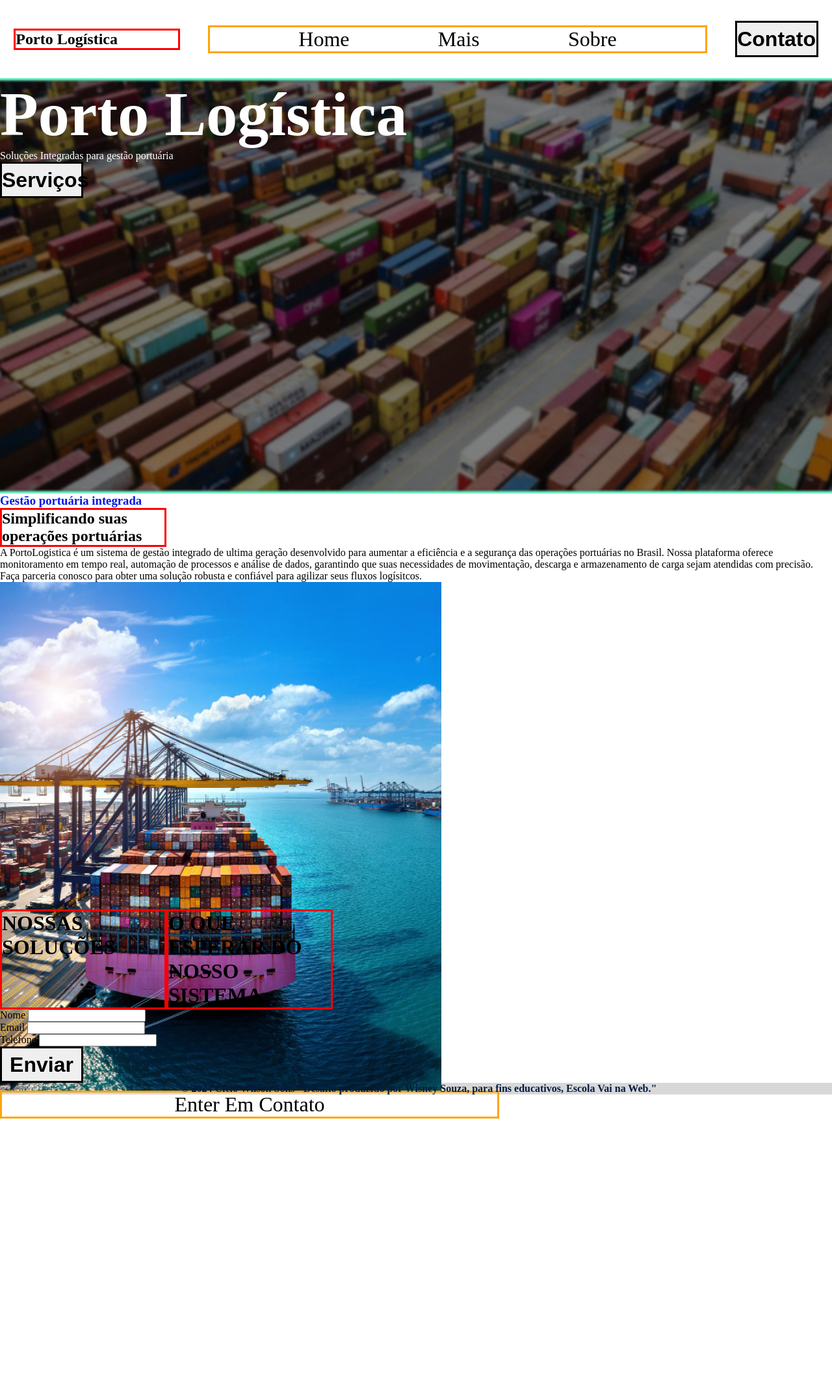
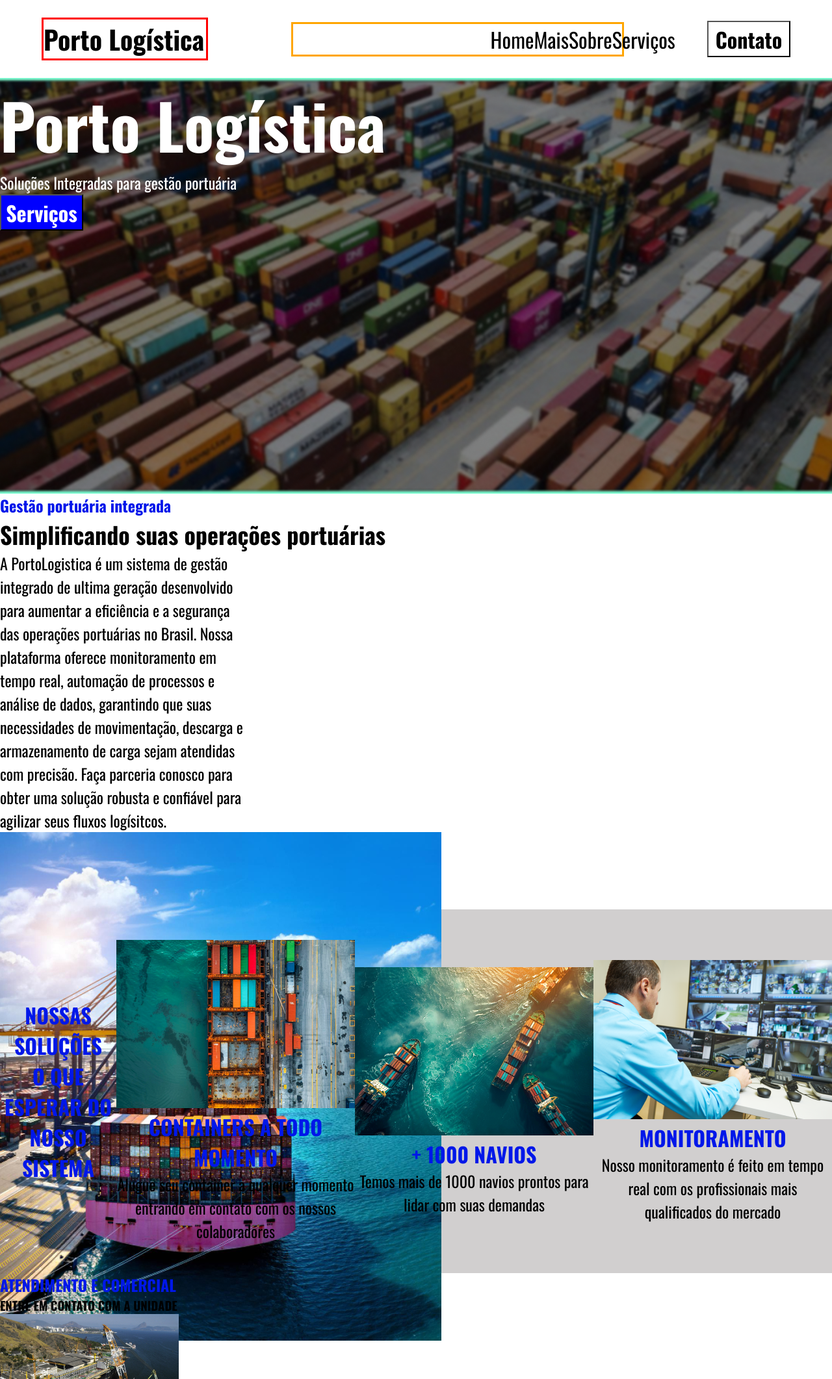
Before and after one commit to wisneysouza/Desafio-2, a plain HTML site: page index.html in a window 1280 px wide. Shown: the top 2123 px of the page at 65% size. Before the commit the page ends 1722 px from the top, so only its background shows below. Drawn offline with nearby package versions, Linux system fonts and the light colour scheme.

Commit message:
inserindo as informacoes do html

```diff
--- a/index.html
+++ b/index.html
@@ -8,7 +8,6 @@
   </head>
   <body>
     <header>
-
       <h2>Porto Logística</h2>
 
       <nav>
@@ -16,48 +15,102 @@
           <li><a href="#" target="_blank">Home</a></li>
           <li><a href="#" target="_blank">Mais</a></li>
           <li><a href="#" target="_blank">Sobre</a></li>
+          <li><a href="#" target="_blank">Serviços</a></li>
         </ul>
       </nav>
 
-      <button>Contato</button>
+      <button class="contato">Contato</button>
     </header>
 
     <main>
-
       <section class="container-background-image">
-
         <h1>Porto Logística</h1>
 
         <p>Soluções Integradas para gestão portuária</p>
 
-        <button>Serviços</button>
+        <button class="serviços">Serviços</button>
       </section>
 
       <section class="gestao-portuaria-integrada">
+        <h3>Gestão portuária integrada</h3>
 
-        <h3> Gestão portuária integrada</h3>
+        <h2>Simplificando suas operações portuárias</h2>
 
-        <h2>Simplificando suas operações portuárias </h2>
+        <p>
+          A PortoLogistica é um sistema de gestão integrado de ultima geração
+          desenvolvido para aumentar a eficiência e a segurança das operações
+          portuárias no Brasil. Nossa plataforma oferece monitoramento em tempo
+          real, automação de processos e análise de dados, garantindo que suas
+          necessidades de movimentação, descarga e armazenamento de carga sejam
+          atendidas com precisão. Faça parceria conosco para obter uma solução
+          robusta e confiável para agilizar seus fluxos logísitcos.
+        </p>
 
-        <p> A PortoLogistica é um sistema de gestão integrado de ultima geração desenvolvido para aumentar a eficiência e a segurança das operações portuárias no Brasil. Nossa plataforma oferece monitoramento em tempo real, automação de processos e análise de dados, garantindo que suas necessidades de movimentação, descarga e armazenamento de carga sejam atendidas com precisão. Faça parceria conosco para obter uma solução robusta e confiável para agilizar seus fluxos logísitcos.</p>
+        <img
+          src="imagem/imagem_gestao_portuaria.png"
+          alt="Um navio de carga rosa, com muitos containers atracado no porto. "
+        />
 
-        <img src="imagem/imagem_gestao_portuaria.png" alt="Um navio rosa, com muitos containers atracado no porto. ">
-
-       <nav>
-        <ul>
-            <li><a href="#" target="_blank">Enter em contato</a> </li>
-        </ul>
-       </nav>
-
+        <button>Entre em contato</button>
       </section>
 
       <section class="solucoes">
+        <div>
           <h2>Nossas Soluções</h2>
           <h2>O que esperar do nosso sistema</h2>
+        </div>
+
+        <article class="container">
+          <img src="imagem/img_box_1.png" alt="uma foto aera de um navio cargueiro atracado no porto" />
+          <h2>Containers a todo momento</h2>
+          <p>
+            Alugue seu container a qualquer momento entrando em contato com os
+            nossos colaboradores
+          </p>
+        </article>
+
+        <article class="navio">
+          <img src="imagem/img_box_2.png" alt="um a foto aerea de quatro navios cargueiros  em alto mar" />
+          <h2>+ 1000 navios</h2>
+          <p>Temos mais de 1000 navios prontos para lidar com suas demandas</p>
+        </article>
+
+        <article class="monitoramento">
+          <img src="imagem/img_box_3.png" alt="um homem, sentado e olhando algumas telas de monitoramento" />
+          <h2>Monitoramento</h2>
+          <p>
+            Nosso monitoramento é feito em tempo real com os profissionais mais
+            qualificados do mercado
+          </p>
+        </article>
       </section>
 
+      <section class="galeria">
+        <div>
+          <h2>ATENDIMENTO E COMERCIAL</h2>
+          <h3>ENTRE EM CONTATO COM A UNIDADE</h3>
+        </div>
+        <section>
+        <figure>
+          <img src="imagem/img_niteroi.png" alt="porto de niteroi" />
+          <figcaption>NITERÓI</figcaption>
+        </figure>
+        <figure>
+          <img src="imagem/img_ilha_conceicao.png" alt="ilha da conceição" />
+          <figcaption>ILHA DA CONCEIÇÃO</figcaption>
+        </figure>
+        <figure>
+          <img src="imagem/img_santos.png" alt="porto de santos" />
+          <figcaption>SANTOS</figcaption>
+        </figure>
+        <figure>
+          <img src="imagem/img_caju.png" alt="porto cajú" />
+          <figcaption>CAJÚ</figcaption>
+        </figure>
+        </section>
+      </section>
+      <section class="atendimento">
         <form>
-
           <div>
             <label for="Nome">Nome</label>
             <input type="text" name="Nome" id="Nome" />
@@ -72,13 +125,15 @@
             <label for="telefone">Telefone</label>
             <input type="tel" name="telefone" id="telefone" />
           </div>
-
-        <button type="submit">Enviar</button>
         </form>
-
+        <button class="Enviar" type="submit">Enviar</button>
+      </section>
     </main>
     <footer>
-        <p>"© 2024 Ciclo Wilson Sons - Desafio produzido por Wisney Souza, para fins educativos, Escola Vai na Web."</p>
+      <p>
+        "© 2024 Ciclo Wilson Sons - Desafio produzido por Wisney Souza, para
+        fins educativos, Escola Vai na Web."
+      </p>
     </footer>
   </body>
 </html>
--- a/style.scss
+++ b/style.scss
@@ -8,49 +8,67 @@
 
 header {
   width: 100%;
-  background-color: #FFFFFF;
+  background-color: #ffffff;
+  background-position: center;
   display: flex;
   justify-content: space-around;
   align-items: center;
   min-height: 15vh;
-}
-
+  font-family: "Oswald", sans-serif;
   h2 {
     border: solid red;
     width: 20%;
-  font-size: 2,5rem;
+    font-size: 2.5rem;
     font-weight: 700;
+    font-family: "Oswald", sans-serif;
+  }
+
+  button {
+    color: #000000;
+    background-color: #ffffff;
+    font-size: 2rem;
+    font-weight: 700;
+    font-family: "Oswald", sans-serif;
+    height: 7vh;
+    width: 10vw;
+  }
 }
 
 nav {
   border: solid orange;
-  width: 60%;
+  width: 40%;
+  display: flex;
+  justify-content: flex-end;
+  font-size: 1.25;
+  color: #5b5b5b;
 }
 
 ul {
   display: flex;
+  width: 40%;
   justify-content: space-evenly;
   list-style: none;
 }
 
-li{
+li {
   font-size: 2rem;
+  font-family: "Oswald", sans-serif;
   text-transform: capitalize;
 }
 
-a{
+a {
   text-decoration: none;
   color: #000000;
 }
 
 button {
-  border: solid #000000;
+  color: #0017e9;
   font-size: 2rem;
   font-weight: 700;
+  font-family: "Oswald", sans-serif;
   height: 7vh;
   width: 10vw;
 }
-
 
 .container-background-image {
   height: 80vh;
@@ -59,42 +77,113 @@
   background-repeat: no-repeat;
   background-position: center;
   background-size: cover;
-  color: #FFFFFF;
-  h1 {font-size: 6rem;
-font-weight: 700;}
-  h2 {font-size: 2rem;
-font-weight: 700;}
+  font-family: "Oswald", sans-serif;
+  h1 {
+    font-size: 6rem;
+    font-weight: 700;
+    color: #ffffff;
   }
-.gestao-portuaria-integrada{
+
+  h2 {
+    font-size: 5rem;
+    font-weight: 700;
+    color: #ffffff;
+  }
+  p {
+    font-size: 1.5rem;
+    color: #ffffff;
+  }
+
+  button {
+    background-color: blue;
+    color: #ffffff;
+  }
+}
+.gestao-portuaria-integrada {
   height: 80vh;
   display: flex;
   flex-direction: column;
   justify-content: space-evenly;
   align-items: flex-start;
-    h3{color: #0017e9;
-    font-size: 1,5rem;
-font-weight: 700;}
-
+  h2 {
+    width: 50%;
+    color: #000000;
+    font-size: 2.25rem;
+    text-align: left;
   }
 
-.solucoes{
-    display: flex;
-    h2{text-transform: uppercase;
+  h3 {
+    width: 50%;
+    color: #0017e9;
+    font-size: 1.5rem;
     font-weight: 700;
-font-size: 2rem;}
-
+  }
+  font-family: "Oswald", sans-serif;
+  text-align: left;
+  p {
+    width: 30%;
+    font-size: 1.5rem;
+    text-align: left;
+  }
+  button {
+    background-color: #ffffff;
+    font-size: 1.2rem;
+    text-align: center;
+    font-family: "Oswald", sans-serif;
+  }
 }
 
-footer{
+.solucoes {
+  width: 100vw;
+  height: 70vh;
+  background-color: rgb(209, 207, 207);
+  display: flex;
+  justify-content: space-between;
+  align-items: center;
+  h2 {
+    text-transform: uppercase;
+    font-weight: 700;
+    font-size: 2rem;
+    color: #0017e9;
+  }
+  font-family: "Oswald", sans-serif;
+  text-align: center;
+  p {
+    font-size: 1.5rem;
+    text-align: center;
+    display: flex;
+    justify-content: row;
+  }
+}
+.galeria {
+  h2 {
+    color: #0017e9;
+    font-size: 1.5rem;
+    font-weight: 700;
+  }
+  font-family: "Oswald", sans-serif;
+}
+
+.atendimento {
+  font-family: "Oswald", sans-serif;
+  text-align: left;
+  button {
+    background-color: blue;
+    color: #ffffff;
+  }
+}
+
+footer {
   background-color: #d8d8d8;
-    height: 3,983vh;
+  height: 3.983vh;
   display: flex;
   align-items: center;
   justify-content: center;
 
-    p{
+  p {
     color: #001c43;
-        font-size: 0,875rem;
+    font-size: 0.875rem;
     font-weight: 700;
+    font-family: "Oswald", sans-serif;
   }
 }
```
Also changed, not shown: style.css, 1 other file. Lines whose indentation alone changed are shown as unchanged.
